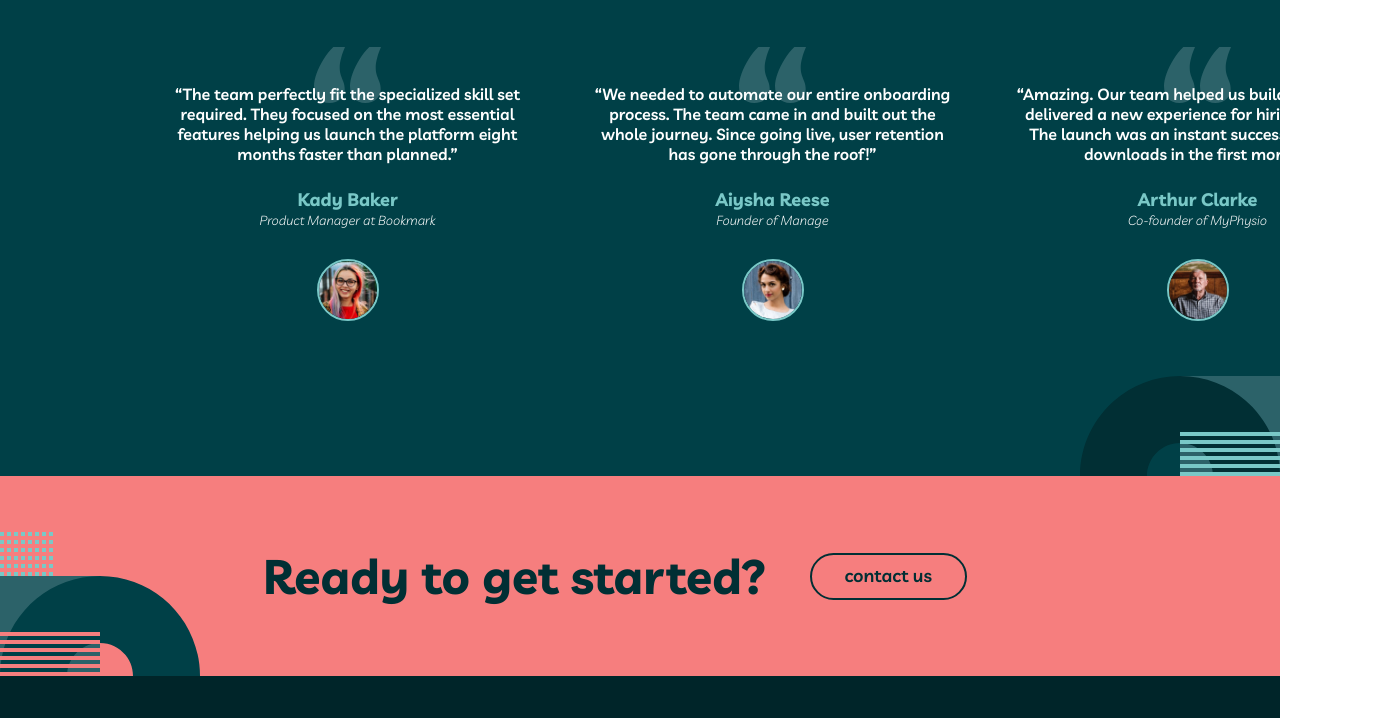
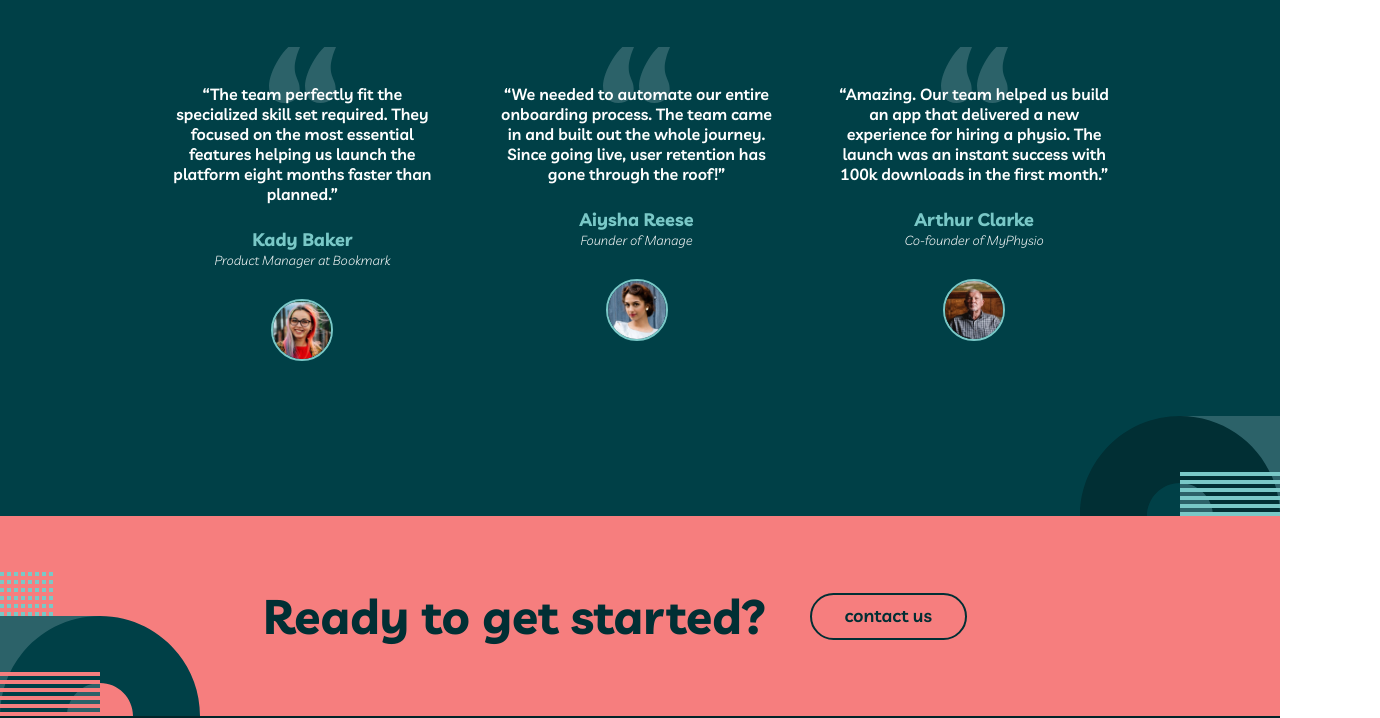
Before and after one commit to Vyciok/Kabliataskis, a plain HTML site: page index.html in a window 1280 px wide. Shown: the part 1887-2605 px from the top of the page, 1380 px wide, since content can reach past the window. Drawn offline with nearby package versions, Linux system fonts and the light colour scheme.

Commit message:
pabandymas

```diff
--- a/CSS/mainstyle2.css
+++ b/CSS/mainstyle2.css
@@ -21,7 +21,9 @@
 }
 
 .Main_description_2 p{
-    width: 365px;
+    /* width: 365px; */
+    /* CIA PABANDYMAS JEIGU ATGAL NORI GRAZINTI ISTRINK DISPLAY FLEX */
+    display: flex;
 }
 
 .Main_name2{
```
